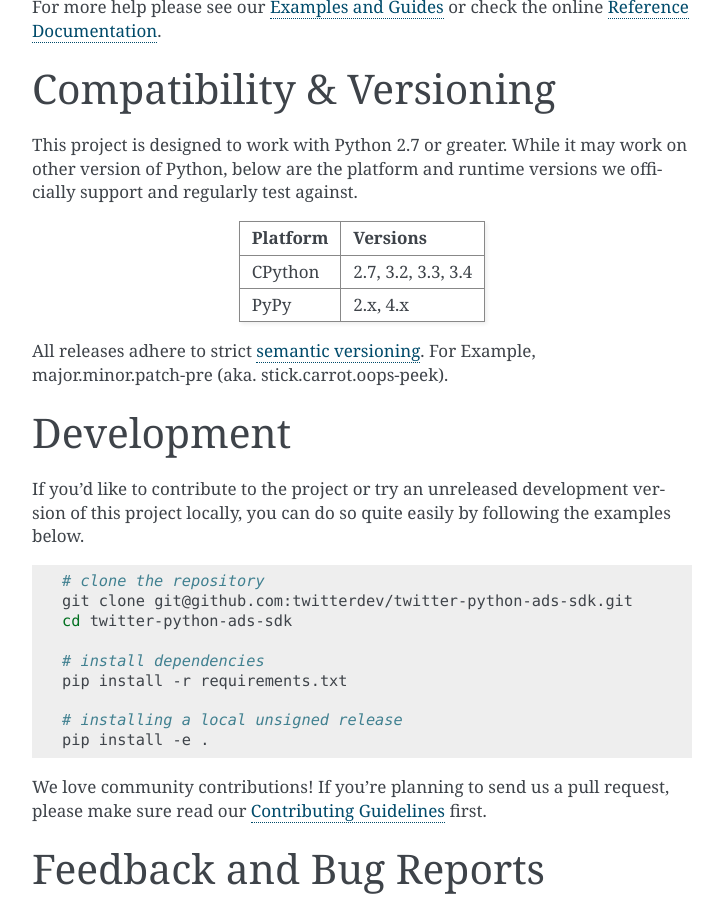
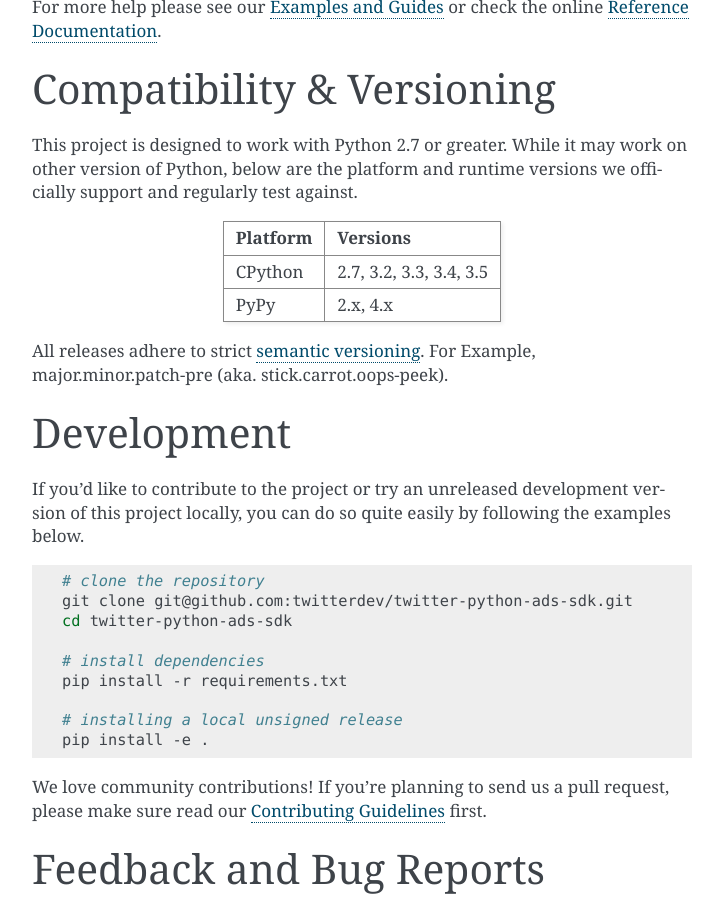
Before and after one commit to xdevplatform/twitter-python-ads-sdk, a Sphinx documentation site: the page built from docs/source/index.rst, in a window 1280 px wide and 900 px high, scrolled down 1088 px. Shown: the whole window, without its empty margins (388-1111 px from the left). Built offline with Sphinx 7.4.7, drawn with Linux system fonts in a browser that asks for light colours; pages that are not in the unit, such as notebooks, are missing from menus; the version number could not be read and is left out.

Commit message:
Indicate Python 3.5 compatibility.
https://github.com/twitterdev/twitter-python-ads-sdk/pull/67

```diff
--- a/docs/source/index.rst
+++ b/docs/source/index.rst
@@ -70,13 +70,13 @@ This project is designed to work with Python 2.7 or greater. While it
 may work on other version of Python, below are the platform and runtime
 versions we officially support and regularly test against.
 
-+------------+----------------------+
-| Platform   | Versions             |
-+============+======================+
-| CPython    | 2.7, 3.2, 3.3, 3.4   |
-+------------+----------------------+
-| PyPy       | 2.x, 4.x             |
-+------------+----------------------+
++------------+-------------------------+
+| Platform   | Versions                |
++============+=========================+
+| CPython    | 2.7, 3.2, 3.3, 3.4, 3.5 |
++------------+-------------------------+
+| PyPy       | 2.x, 4.x                |
++------------+-------------------------+
 
 All releases adhere to strict `semantic versioning`_. For Example,
 major.minor.patch-pre (aka. stick.carrot.oops-peek).
```
Also changed, not shown: README.rst (+7 -7 lines).
